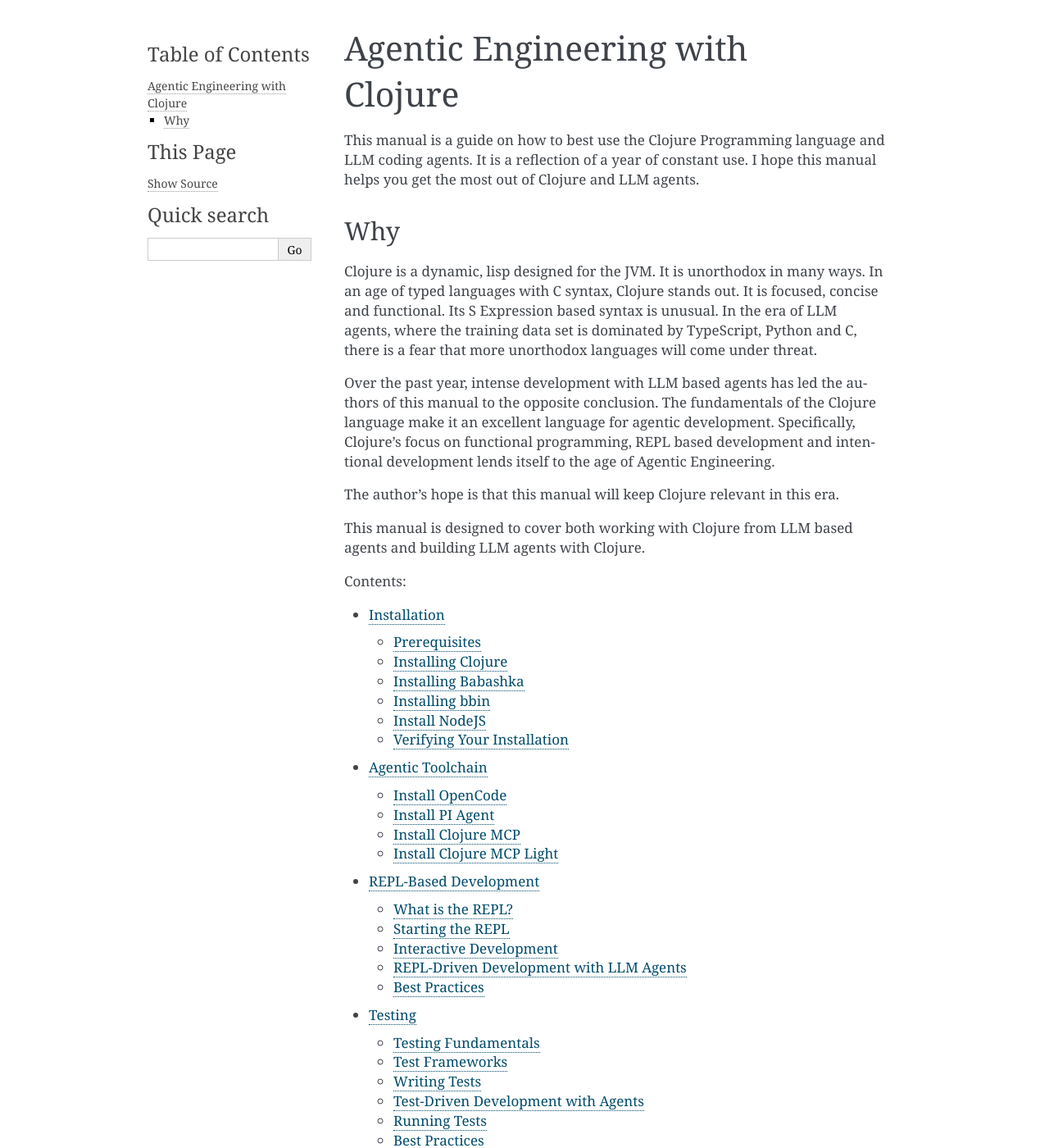
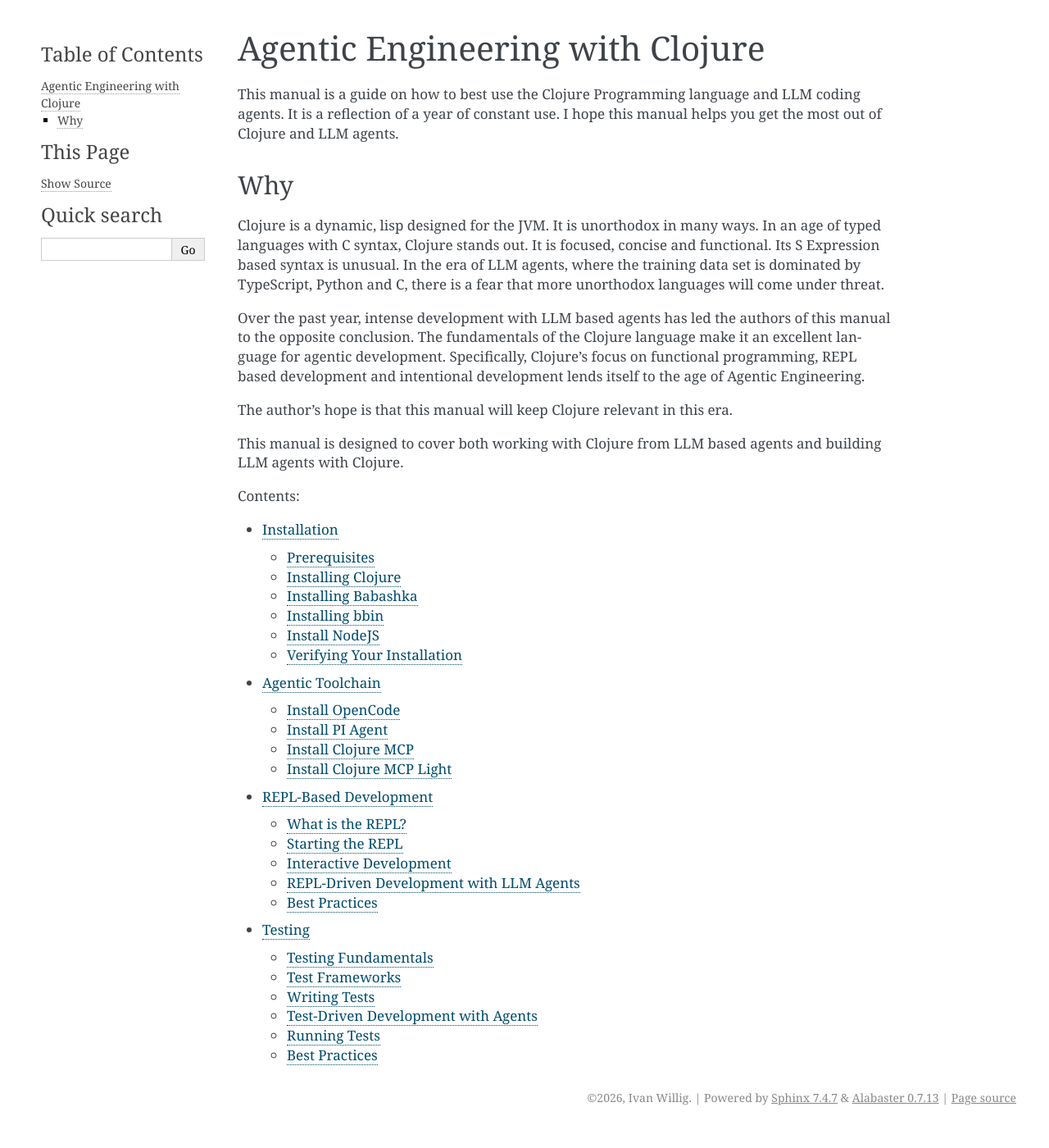
Before and after one commit to iwillig/agentic-engineering-with-clojure, a Sphinx documentation site: the page built from source/index.rst, in a window 1280 px wide and 1400 px high. Shown: the whole window at 82% size. Built offline with Sphinx 7.4.7, drawn with Linux system fonts in a browser that asks for light colours.

Commit message:
Fix width and sidebar

```diff
--- a/source/conf.py
+++ b/source/conf.py
@@ -28,3 +28,7 @@
 
 html_theme = 'alabaster'
 html_static_path = ['_static']
+html_theme_options = {
+    'page_width': '1200px',
+    'fixed_sidebar': 'true',
+}
```
